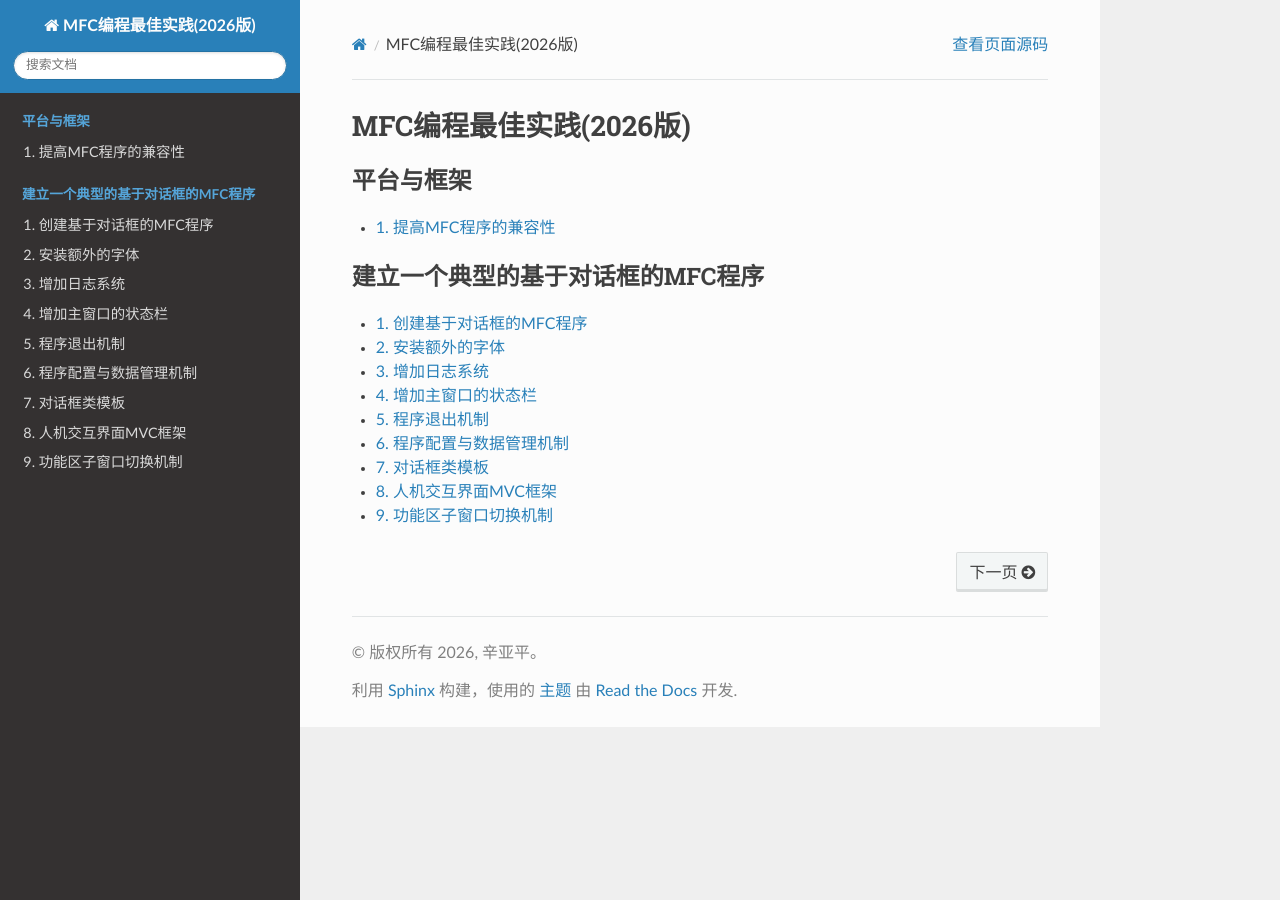
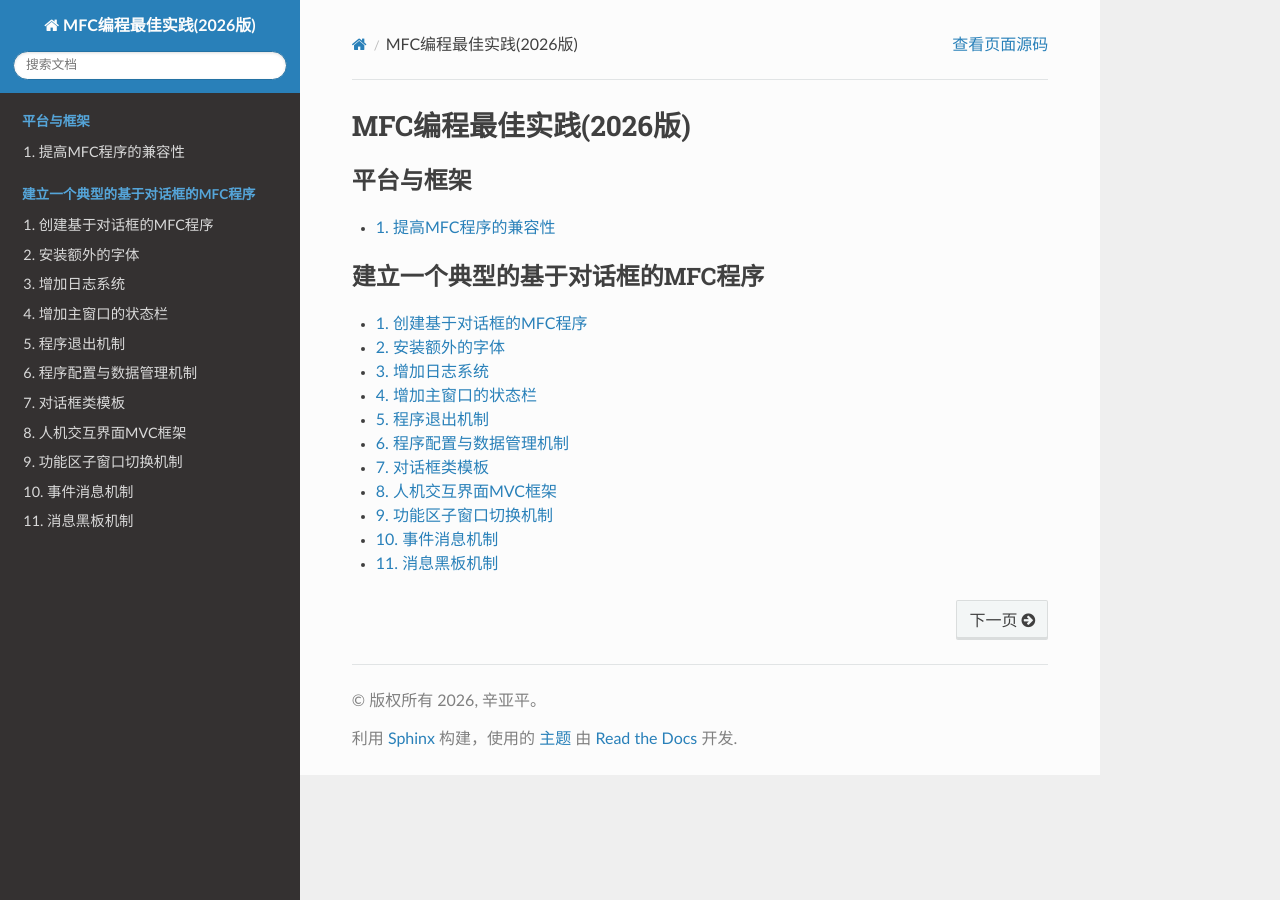
Before and after one commit to yapingxin/MFCBP2026, a Sphinx documentation site: the page built from docs/index.rst, in a window 1280 px wide. Built offline with Sphinx 7.4.7 and the Read the Docs theme 3.1.0, drawn with Linux system fonts in a browser that asks for light colours.

Commit message:
事件消息机制与消息黑板机制

```diff
--- /dev/null
+++ b/docs/dialog-mfc-tutorial/EventMessage.rst
@@ -0,0 +1,3 @@
+
+事件消息机制
+============
--- /dev/null
+++ b/docs/dialog-mfc-tutorial/MessageBoard.rst
@@ -0,0 +1,3 @@
+
+消息黑板机制
+============
--- a/docs/index.rst
+++ b/docs/index.rst
@@ -29,3 +29,5 @@ MFC编程最佳实践(2026版)
    dialog-mfc-tutorial/dialog-class-template.rst
    dialog-mfc-tutorial/mvc-framework-essential.rst
    dialog-mfc-tutorial/sub-windows-switch.rst
+   dialog-mfc-tutorial/EventMessage.rst
+   dialog-mfc-tutorial/MessageBoard.rst
```
